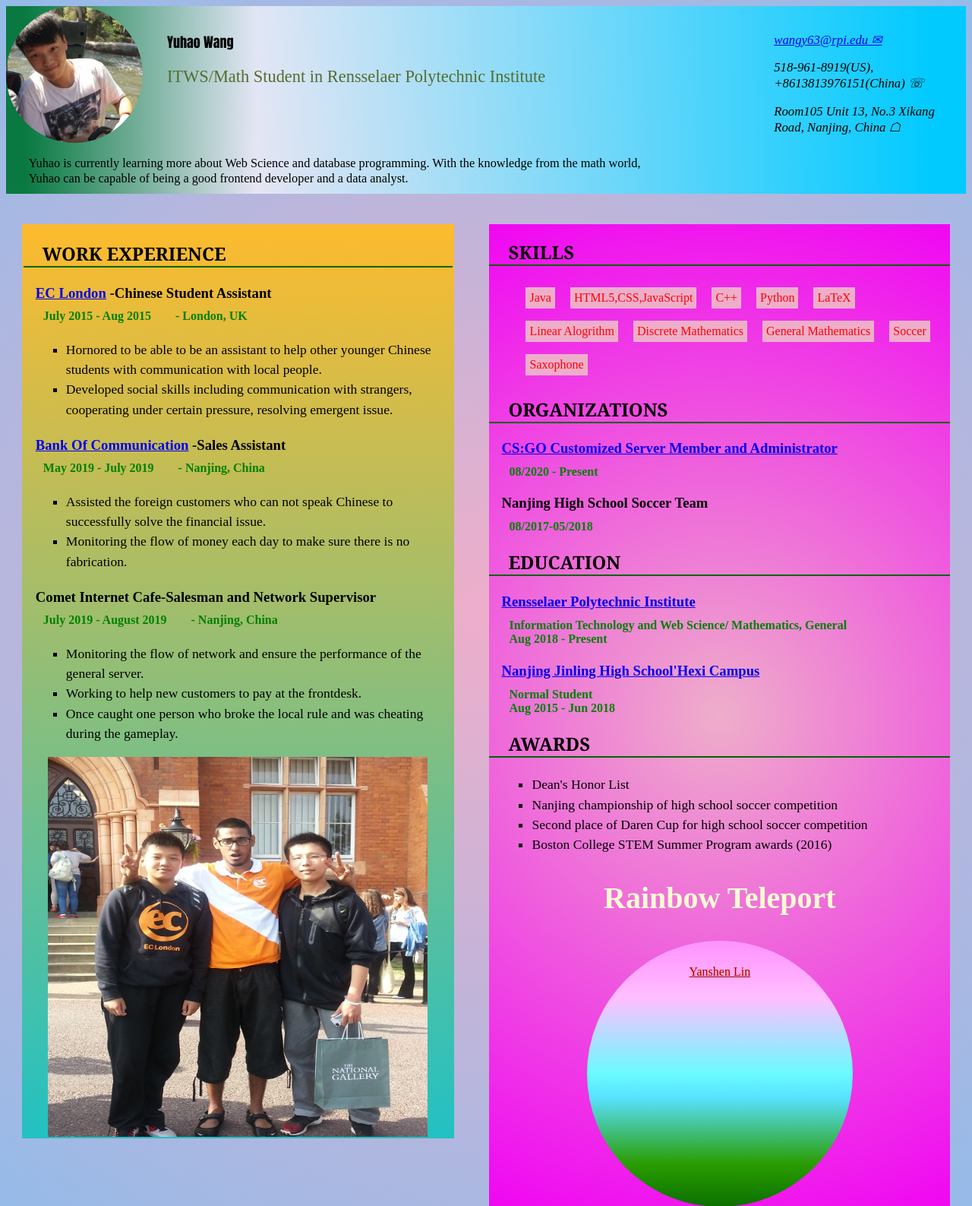
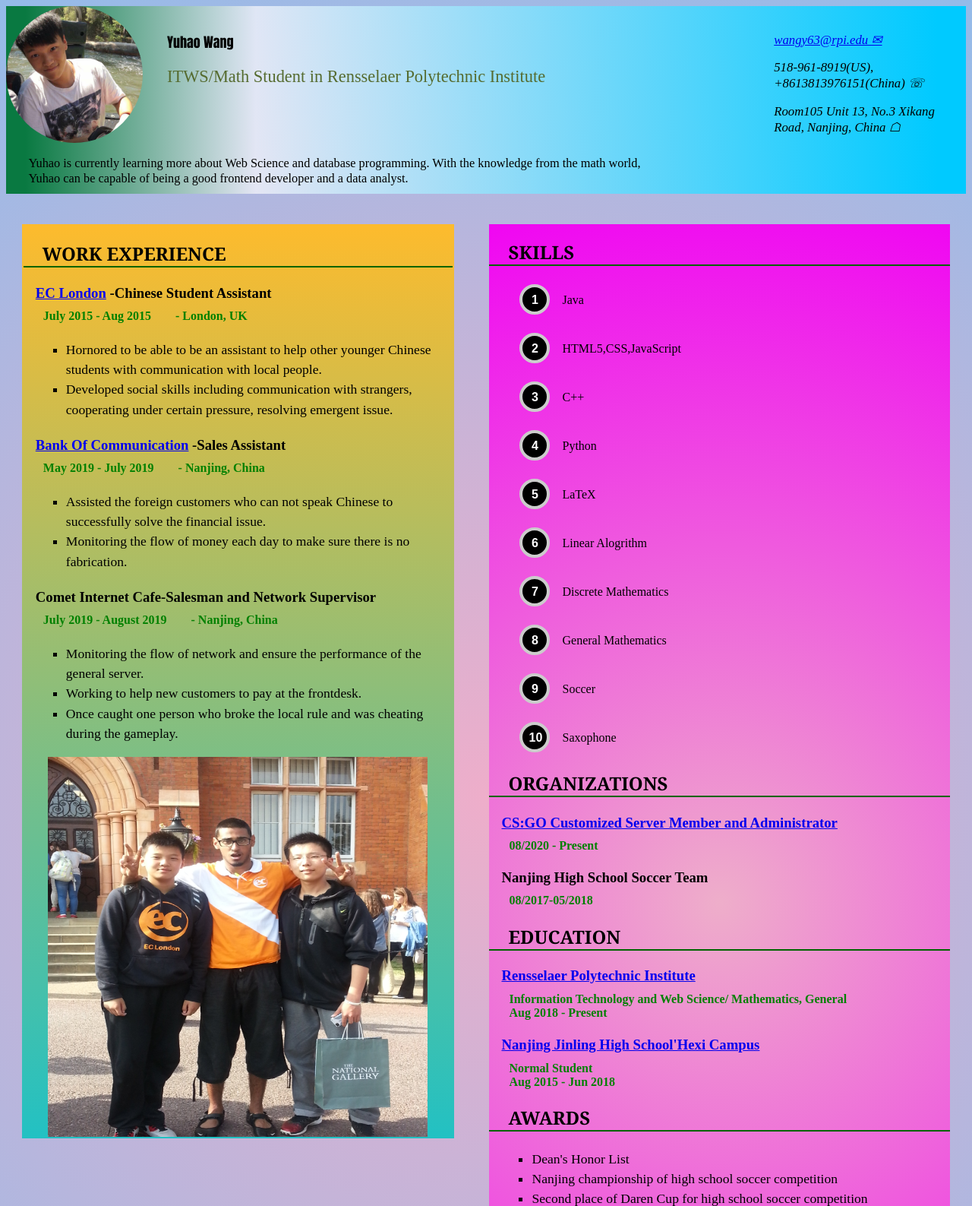
Before and after one commit to lysms/WebDevSys, a PHP site: page /yuhao.html in a window 1280 px wide. Shown: the top 1587 px of the page at 76% size. Run offline with PHP 8.4, Linux system fonts and the light colour scheme.

Commit message:
update yuhao's resume

```diff
--- a/websys/lab3/style.css
+++ b/websys/lab3/style.css
@@ -199,12 +199,29 @@ section.skills2 {
 }
 
 /* Yuhao Wang's skill item style*/
-ul.skill2 li {
+.circle{
+    counter-reset: list-counter;
+    list-style: none;
+}
+.circle li{
+    margin: 1.5em 0;
+}
+.circle li:before{
+    content: counter(list-counter);
+    counter-increment: list-counter;
+    width: 1em;
+    height: 1em;
+    padding: .5em;
+    margin-right: 1em;
+    border-radius: 50%;
+    border: .25em solid #ccc;
+    background: #000;
+    color: #fff;
+    font-family: arial;
+    font-weight: bold;
+    text-align: center;
     display: inline-block;
-    margin: 0.5em;
-    padding: 5px;
-    color: red;
-    background: rgb(238,174,202);
+
 }
 
 
--- a/websys/lab3/yuhao.html
+++ b/websys/lab3/yuhao.html
@@ -61,7 +61,7 @@
     </section>
     <section class="skills2">
         <h2 class="h2">&nbsp;&nbsp;&nbsp;&nbsp;Skills</h2>
-        <ul class="skill2">
+        <ul class="circle">
             <li>Java</li>
             <li>HTML5,CSS,JavaScript</li>
             <li>C++</li>
```
